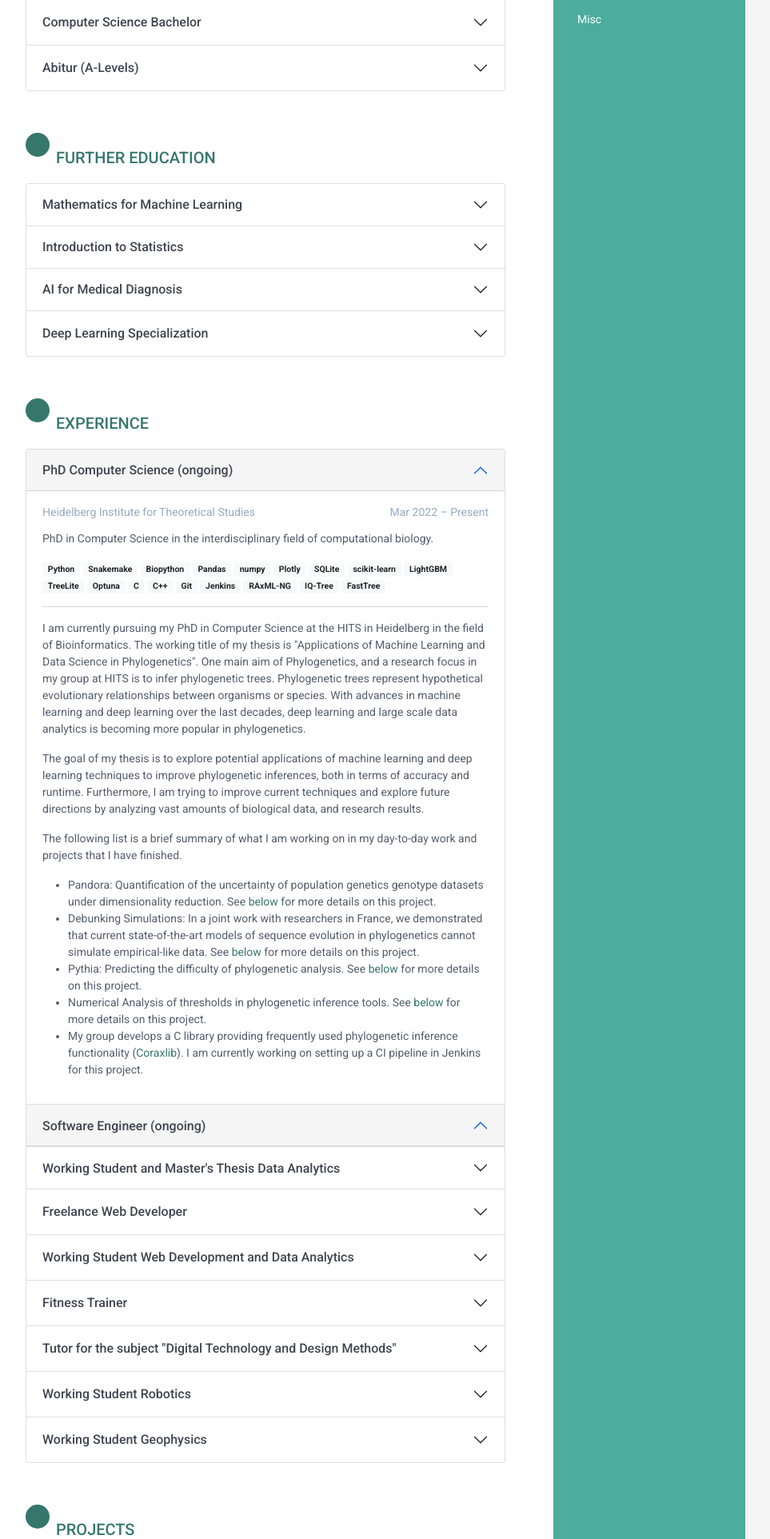
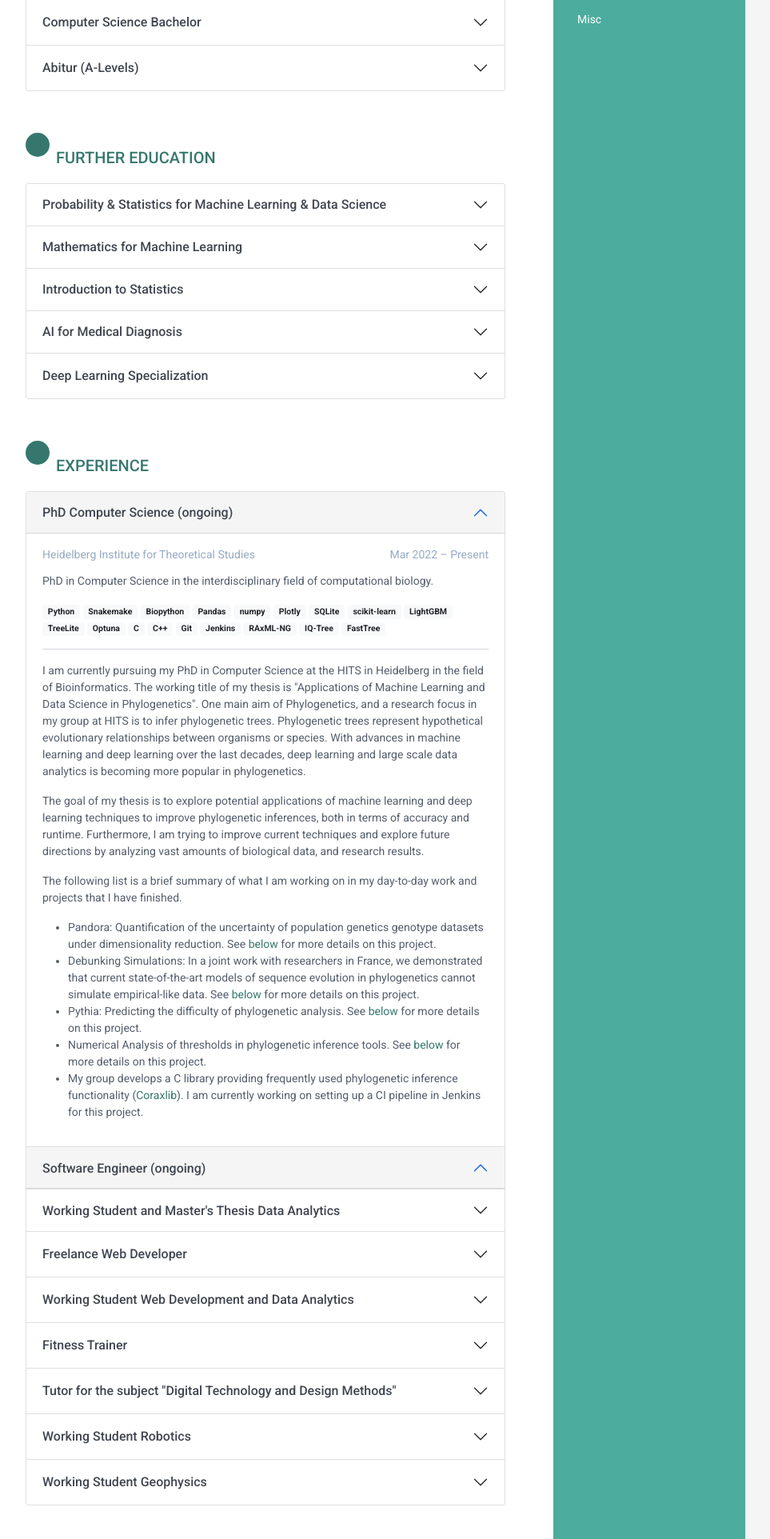
Before and after one commit to tschuelia/juliahaag.de, a Flask app: page / in a window 1280 px wide. Shown: the part 643-2567 px from the top of the page at 80% size, without its empty margins (188-1151 px from the left). Run offline with Flask 3, Linux system fonts and the light colour scheme; some libraries are stand-ins or nearby versions.

Commit message:
add new coursera course

```diff
--- a/templates/further_education.html
+++ b/templates/further_education.html
@@ -2,6 +2,30 @@
     <h2 class="section-title"><span class="icon-holder"><i class="fas fa-book-reader"></i></span>Further Education</h2>
 
     <div class="accordion" id="furtherEducationAccordion">
+        <!--  Probability & Statistics for Machine Learning & Data Science   -->
+        <div class="accordion-item">
+            <h3 class="accordion-header" id="prob_stats_for_ML_DS">
+                <button aria-controls="collapsesprob_stats_for_ML_DS" aria-expanded="false"
+                        class="accordion-button collapsed job-title"
+                        data-bs-target="#collapsesprob_stats_for_ML_DS" data-bs-toggle="collapse" type="button">
+                    Probability & Statistics for Machine Learning & Data Science
+                </button>
+            </h3>
+            <div aria-labelledby="mathForML" class="accordion-collapse collapse"
+                 data-bs-parent="#furtherEducationAccordion"
+                 id="collapsesprob_stats_for_ML_DS">
+                <div class="accordion-body">
+                    <div class="upper-row">
+                        <div class="time">January 2024</div>
+                        <div class="company">DeepLearning.AI</div>
+                    </div><!--//upper-row-->
+                    <p>Coursera course teaching the most important concepts of probability and statistics for Machine Learning and Data Science.</p>
+                    <p>You can verify the certificate <a href="https://coursera.org/verify/ZK7XPDS46JYA"
+                                                         target="_blank">here</a>. (Note: The certificate states my maiden name Julia Schmid, but yes, that is me ☺︎)︎</p>
+                </div>
+            </div>
+        </div>
+
         <!--  Mathematics for Machine Learning   -->
         <div class="accordion-item">
             <h3 class="accordion-header" id="mathForML">
@@ -25,6 +49,8 @@
                         <li>Multivariate Calculus</li>
                         <li>PCA</li>
                     </ul>
+                    <p>You can verify the certificate <a href="https://coursera.org/verify/specialization/AUG3H6MTVQBL"
+                                                         target="_blank">here</a>. (Note: The certificate states my maiden name Julia Schmid, but yes, that is me ☺︎)︎</p>
                 </div>
             </div>
         </div>
```
